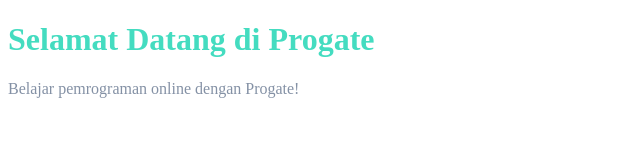
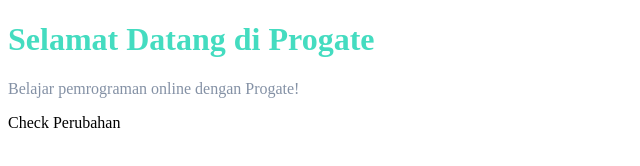
Before and after one commit to SeyfertKey/ProgateLearnGit, a plain HTML site: page index.html in a window 1280 px wide. Shown: the whole page, without its empty margins (0-640 px from the left). Drawn offline with Linux system fonts and the light colour scheme.

Commit message:
Check Perubahan using git diff

```diff
--- a/index.html
+++ b/index.html
@@ -8,5 +8,6 @@
   <body>
     <h1 class="title">Selamat Datang di Progate</h1>
     <p class="subtitle">Belajar pemrograman online dengan Progate!</p>
+    <p> Check Perubahan </p>
   </body>
 </html>
```
